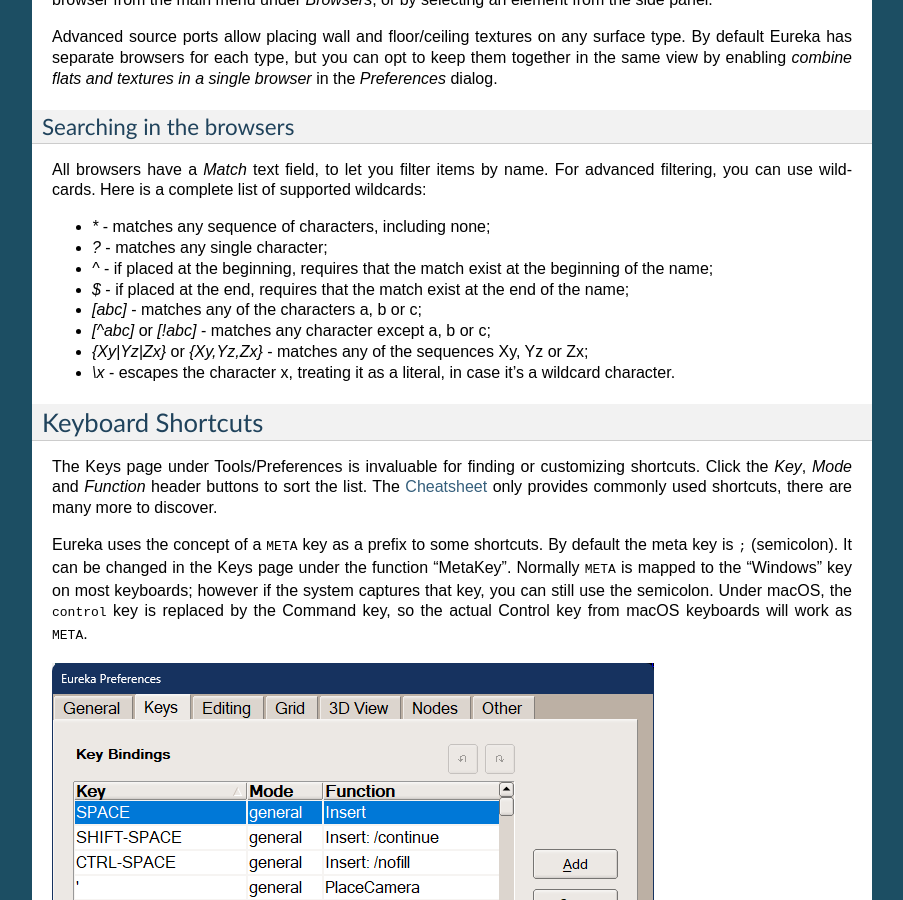
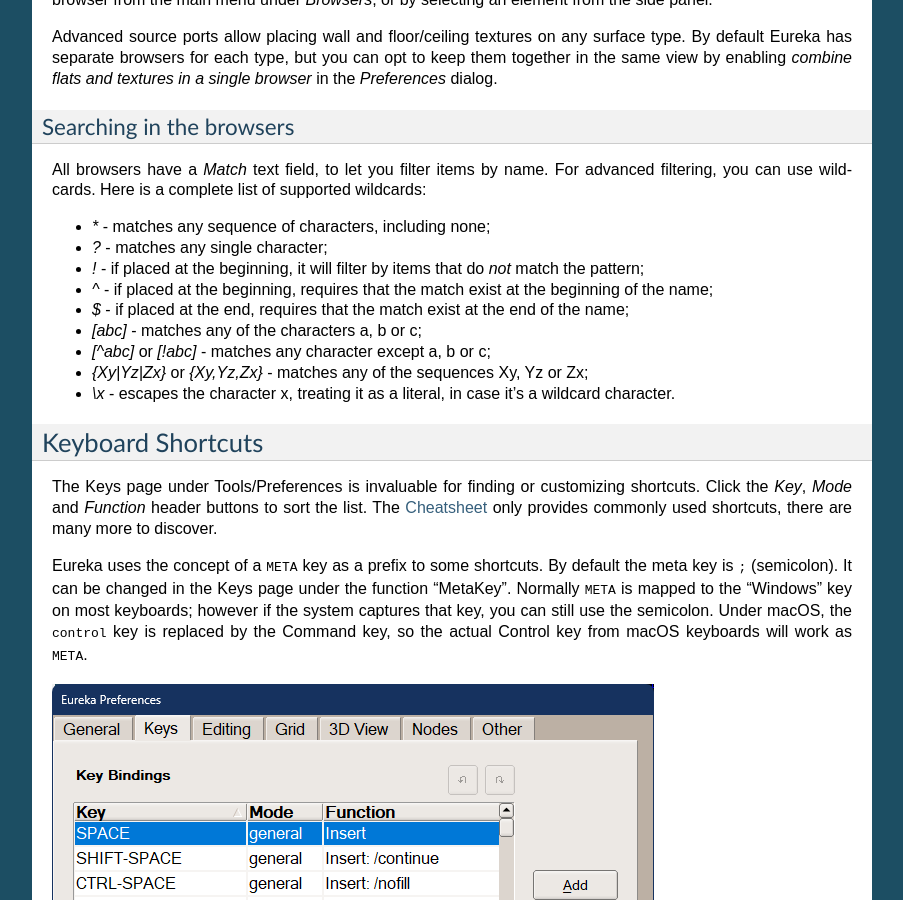
Before and after one commit to wesleywerner/eureka-docs, a Sphinx documentation site: the page built from source/user-interface/index.rst, in a window 1280 px wide and 900 px high, scrolled down 7222 px. Shown: the whole window, without its empty margins (198-1101 px from the left). Built offline with Sphinx 7.4.7, drawn with Linux system fonts in a browser that asks for light colours.

Commit message:
Added exclamation mark

```diff
--- a/source/user-interface/index.rst
+++ b/source/user-interface/index.rst
@@ -133,6 +133,7 @@
 
 * `*` - matches any sequence of characters, including none;
 * `?` - matches any single character;
+* `!` - if placed at the beginning, it will filter by items that do *not* match the pattern;
 * `^` - if placed at the beginning, requires that the match exist at the beginning of the name;
 * `$` - if placed at the end, requires that the match exist at the end of the name;
 * `[abc]` - matches any of the characters a, b or c;
```
